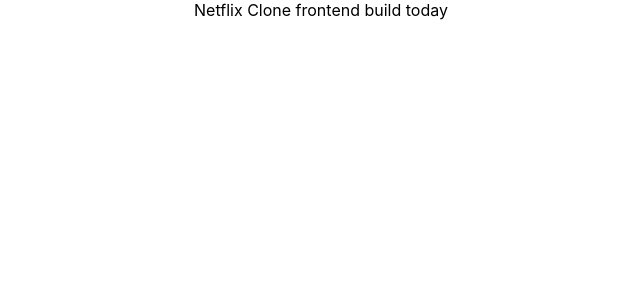
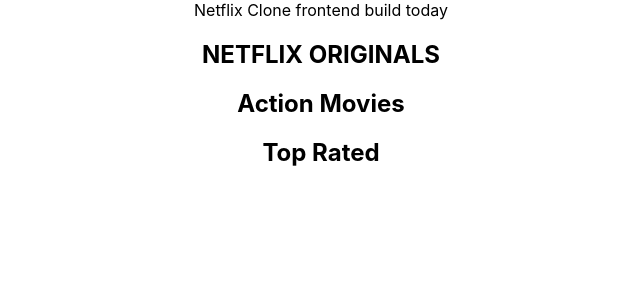
Before and after one commit to KabohaJeanMark/netflix-clone, a React (Create React App) app: page / in a window 1280 px wide. Shown: the top 300 px of the page, without its empty margins (319-959 px from the left). Built offline with nearby package versions, Linux system fonts and the light colour scheme; no server answers.

Commit message:
Add Row Component to display properties of title and fetch all movies

```diff
--- a/src/App.js
+++ b/src/App.js
@@ -1,9 +1,14 @@
 import './App.css';
+import Row from './Row';
+import requests from './requests';
 
 function App() {
   return (
     <div className="App">
       Netflix Clone frontend build today
+      <Row title="NETFLIX ORIGINALS" fetchUrl={requests.fetchNetflixOriginals}/>
+      <Row title="Action Movies" fetchUrl={requests.fetchActionMovies}/>
+      <Row title="Top Rated" fetchUrl={requests.fetchTopRated}/>
     </div>
   );
 }
--- /dev/null
+++ b/src/Row.js
@@ -0,0 +1,27 @@
+import React, { useState, useEffect } from 'react';
+import axios from './axios';
+
+function Row({title, fetchUrl}) {
+    const [movies, setMovies] = useState([])
+
+    useEffect(() => {
+      async function fetchData() {
+        const request = await axios.get(fetchUrl);
+        setMovies(request.data.results);
+        return request;
+      }
+      fetchData();
+    }, [fetchUrl]);
+
+   // console.log('movies', movies)
+
+    return (
+    <div>
+        <h2>{title}</h2>
+
+        {/* container with posters */}
+    </div>
+  )
+}
+
+export default Row
--- /dev/null
+++ b/src/axios.js
@@ -0,0 +1,7 @@
+import axios from "axios";
+
+const instance = axios.create({
+    baseURL: "https://api.themoviedb.org/3",
+})
+
+export default instance;
--- /dev/null
+++ b/src/requests.js
@@ -0,0 +1,15 @@
+const API_KEY = '716d1ebb990f1148f13420d8df8eb484';
+
+const requests = {
+    fetchTrending: `/trending/all/week/?api_key=${API_KEY}&language=en-US`,
+    fetchNetflixOriginals: `/discover/tv?api_key=${API_KEY}&withNetworks=213`,
+    fetchTopRated: `/movie/top_rated?api_key=${API_KEY}&language=en_US`,
+    fetchActionMovies: `/discover/tv?api_key=${API_KEY}&with_genres=28`,
+    fetchComedyMovies: `/discover/tv?api_key=${API_KEY}&with_genres=35`,
+    fetchHistoryMovies: `/discover/tv?api_key=${API_KEY}&with_genres=27`,
+    fetchRomanceMovies: `/discover/tv?api_key=${API_KEY}&with_genres=10749`,
+    fetchDocumentaries: `/discover/tv?api_key=${API_KEY}&with_genres=99`,
+    fetchPopular: `popular?api_key=${API_KEY}&language=en-US&page=1`
+}
+
+export default requests;
```
Also changed, not shown: public/manifest.json.
